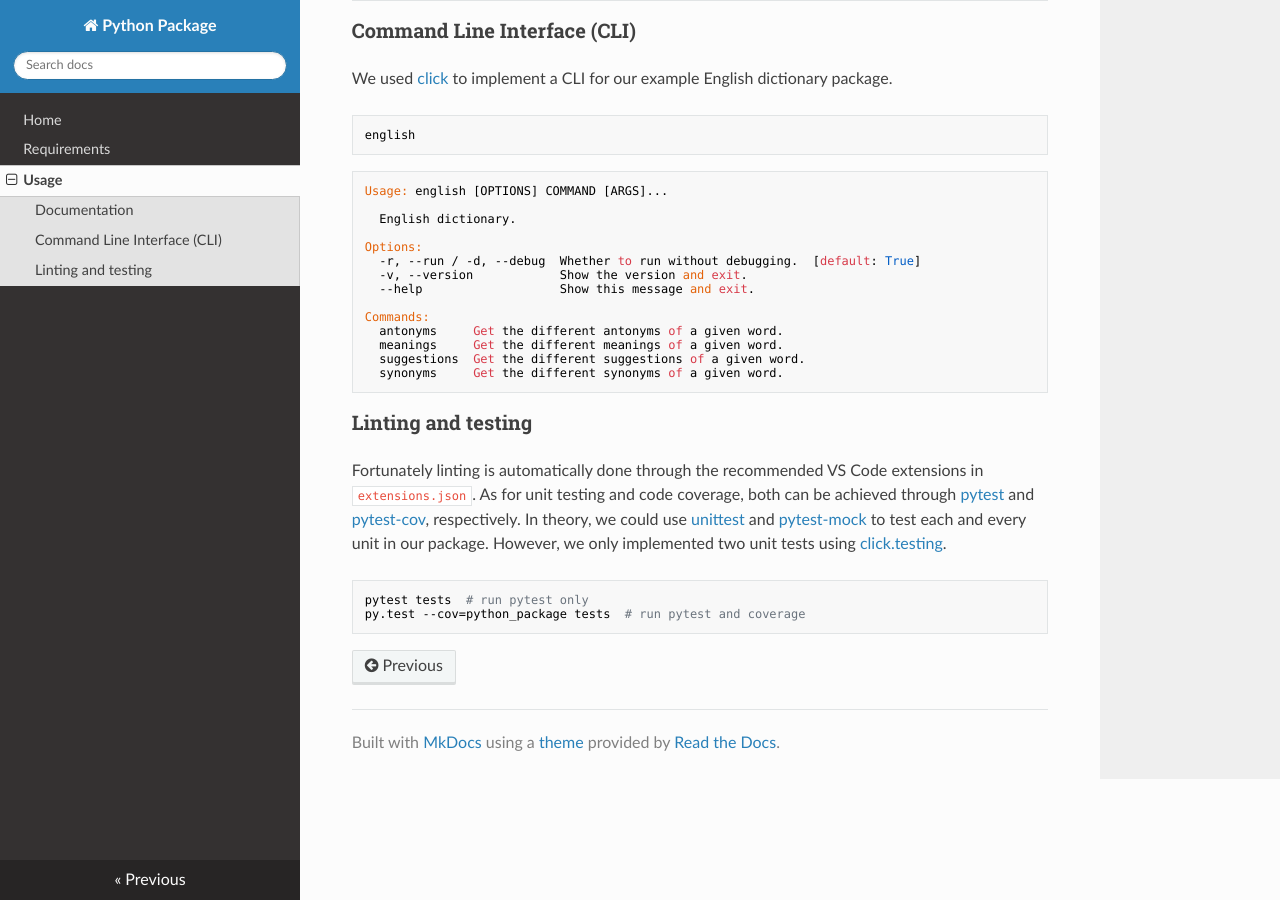
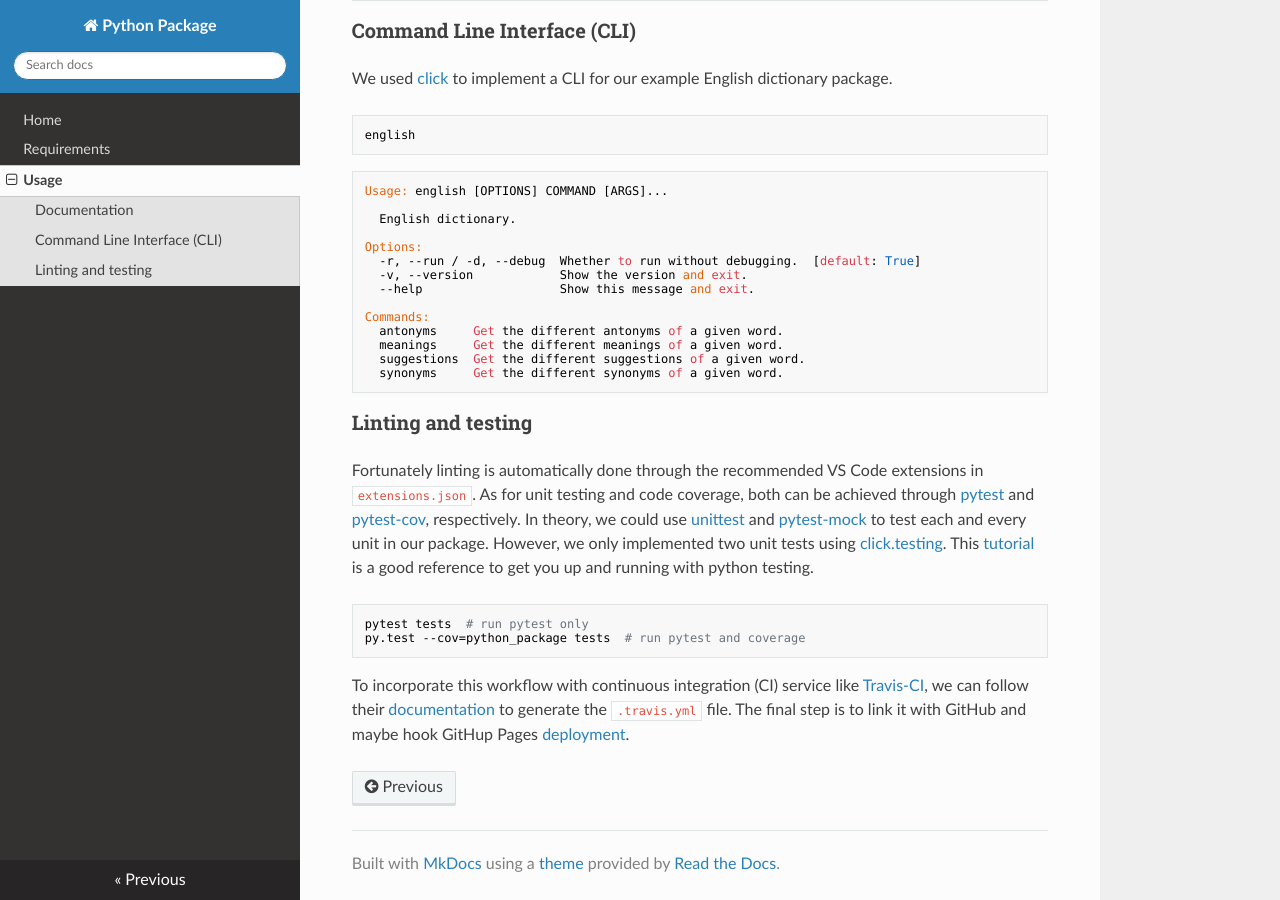
Before and after one commit to xmodar/python-package, an MkDocs documentation site: the page built from docs/usage.md, in a window 1280 px wide and 900 px high, scrolled down 1221 px. Built offline with MkDocs 1.6.1, drawn with Linux system fonts in a browser that asks for light colours; nearby versions of some CDN libraries.

Commit message:
Example project: .travis.yml

````diff
--- a/docs/usage.md
+++ b/docs/usage.md
@@ -68,9 +68,11 @@ Commands:
 
 ### Linting and testing
 
-Fortunately linting is automatically done through the recommended VS Code extensions in `extensions.json`. As for unit testing and code coverage, both can be achieved through [pytest](https://pytest.org) and [pytest-cov](https://pytest-cov.readthedocs.io/en/latest/), respectively. In theory, we could use [unittest](https://docs.python.org/3.7/library/unittest.html) and [pytest-mock](https://pypi.org/project/pytest-mock/) to test each and every unit in our package. However, we only implemented two unit tests using [click.testing](https://click.palletsprojects.com/en/7.x/testing/).
+Fortunately linting is automatically done through the recommended VS Code extensions in `extensions.json`. As for unit testing and code coverage, both can be achieved through [pytest](https://pytest.org) and [pytest-cov](https://pytest-cov.readthedocs.io/en/latest/), respectively. In theory, we could use [unittest](https://docs.python.org/3.7/library/unittest.html) and [pytest-mock](https://pypi.org/project/pytest-mock/) to test each and every unit in our package. However, we only implemented two unit tests using [click.testing](https://click.palletsprojects.com/en/7.x/testing/). This [tutorial](https://realpython.com/python-testing) is a good reference to get you up and running with python testing.
 
 ```sh
 pytest tests  # run pytest only
 py.test --cov=python_package tests  # run pytest and coverage
 ```
+
+To incorporate this workflow with continuous integration (CI) service like [Travis-CI](https://travis-ci.com/), we can follow their [documentation](https://docs.travis-ci.com/user/customizing-the-build) to generate the `.travis.yml` file. The final step is to link it with GitHub and maybe hook GitHup Pages [deployment](https://docs.travis-ci.com/user/deployment/pages/).
````
Also changed, not shown: .travis.yml (added, +10 -0 lines), README.md (+1 -1 lines).
